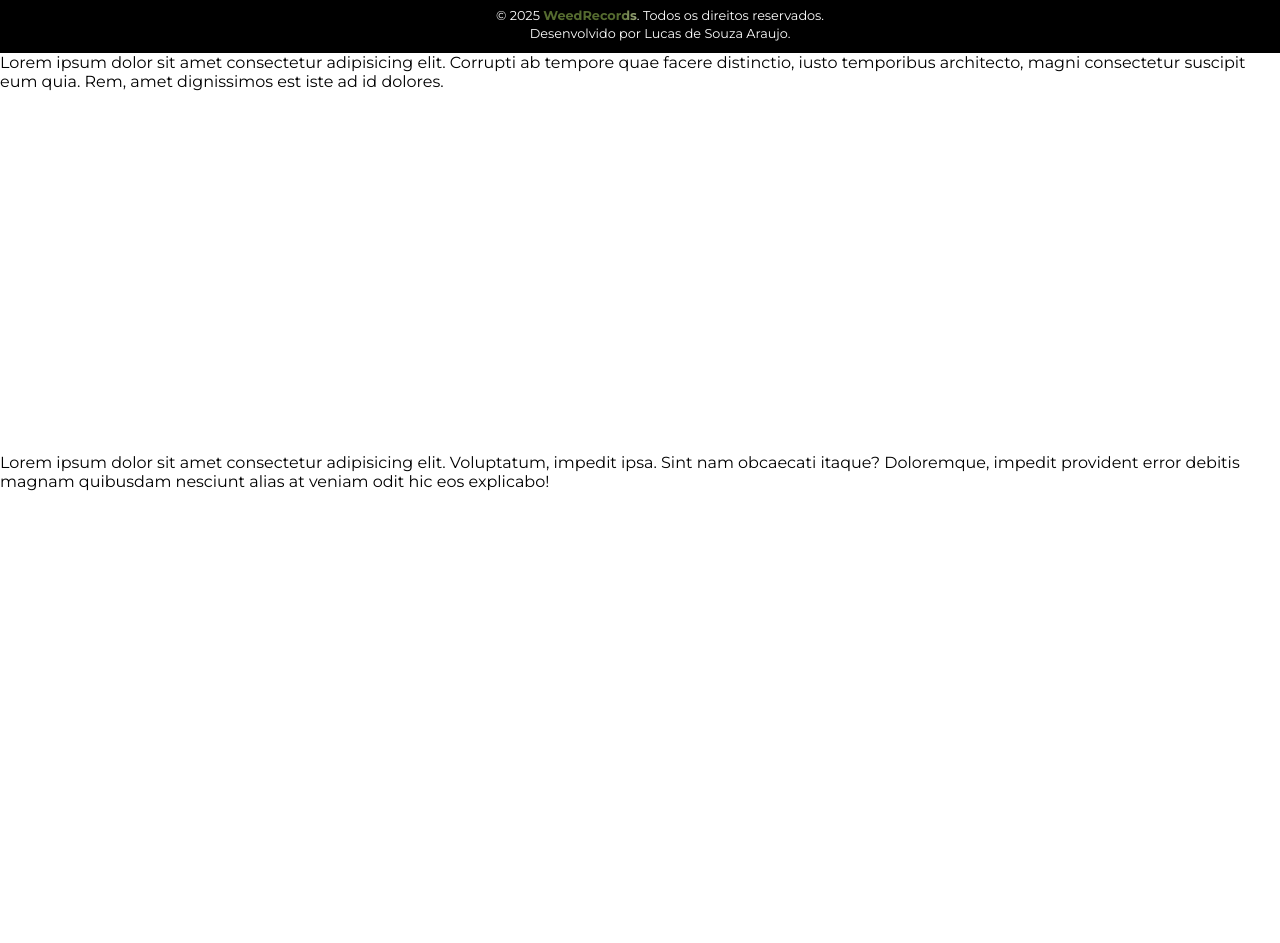
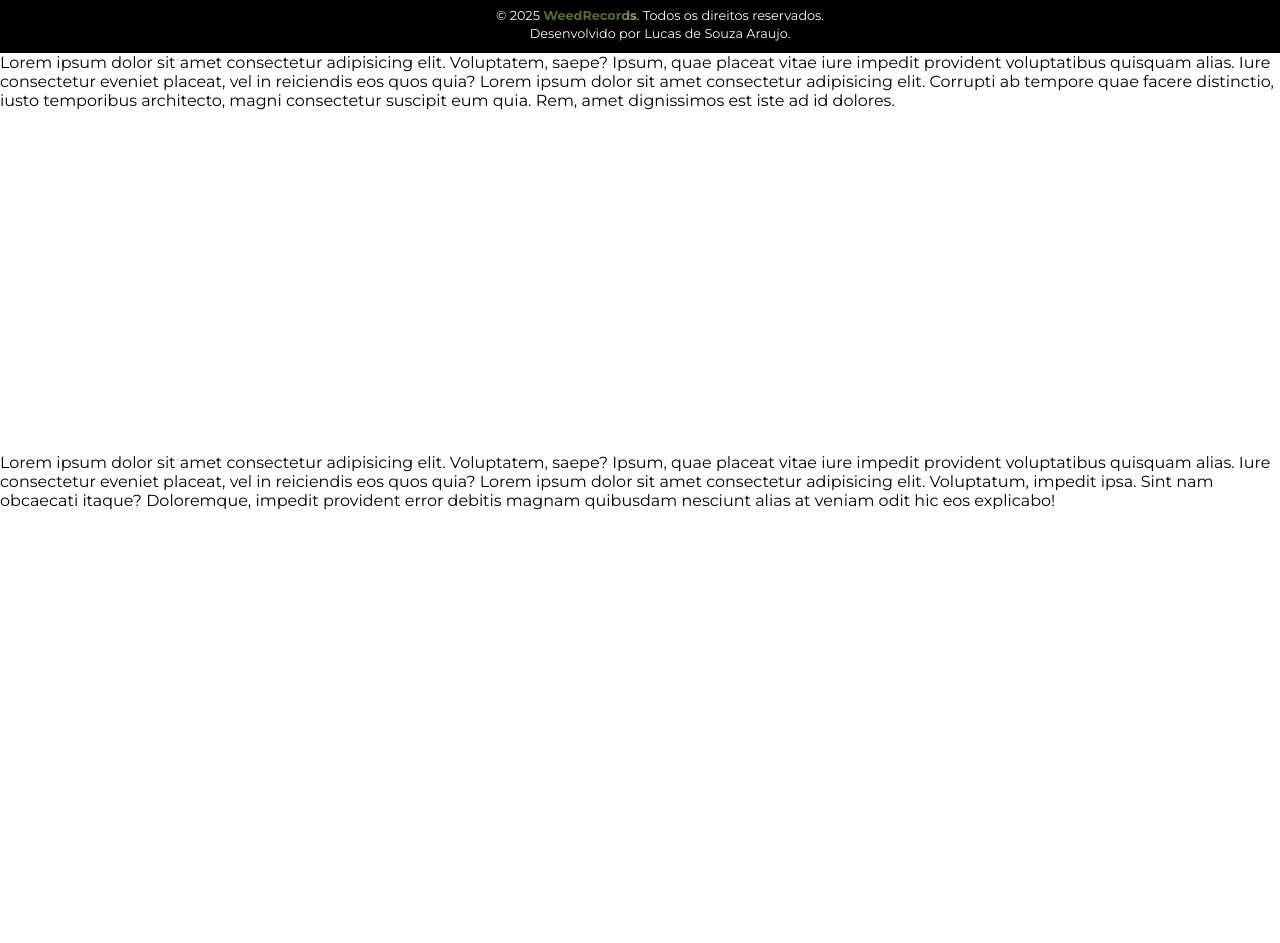
Before and after one commit to LucasFernweh/WeedRecords-Landpage, a plain HTML site: page index.html in a window 1280 px wide. Shown: the part 747-1690 px from the top of the page. Drawn offline with Linux system fonts and the light colour scheme.

Commit message:
index.html

```diff
--- a/index.html
+++ b/index.html
@@ -50,11 +50,14 @@
 
     <section>
         Lorem ipsum dolor sit amet consectetur adipisicing elit. Voluptatem, saepe? Ipsum, quae placeat vitae iure impedit provident voluptatibus quisquam alias. Iure consectetur eveniet placeat, vel in reiciendis eos quos quia?
+        Lorem ipsum dolor sit amet consectetur adipisicing elit. Voluptatem, saepe? Ipsum, quae placeat vitae iure impedit provident voluptatibus quisquam alias. Iure consectetur eveniet placeat, vel in reiciendis eos quos quia?
     </section>
     <section>
+        Lorem ipsum dolor sit amet consectetur adipisicing elit. Voluptatem, saepe? Ipsum, quae placeat vitae iure impedit provident voluptatibus quisquam alias. Iure consectetur eveniet placeat, vel in reiciendis eos quos quia?
         Lorem ipsum dolor sit amet consectetur adipisicing elit. Corrupti ab tempore quae facere distinctio, iusto temporibus architecto, magni consectetur suscipit eum quia. Rem, amet dignissimos est iste ad id dolores.
     </section>
     <section>
+        Lorem ipsum dolor sit amet consectetur adipisicing elit. Voluptatem, saepe? Ipsum, quae placeat vitae iure impedit provident voluptatibus quisquam alias. Iure consectetur eveniet placeat, vel in reiciendis eos quos quia?
         Lorem ipsum dolor sit amet consectetur adipisicing elit. Voluptatum, impedit ipsa. Sint nam obcaecati itaque? Doloremque, impedit provident error debitis magnam quibusdam nesciunt alias at veniam odit hic eos explicabo!
     </section>
 
```
